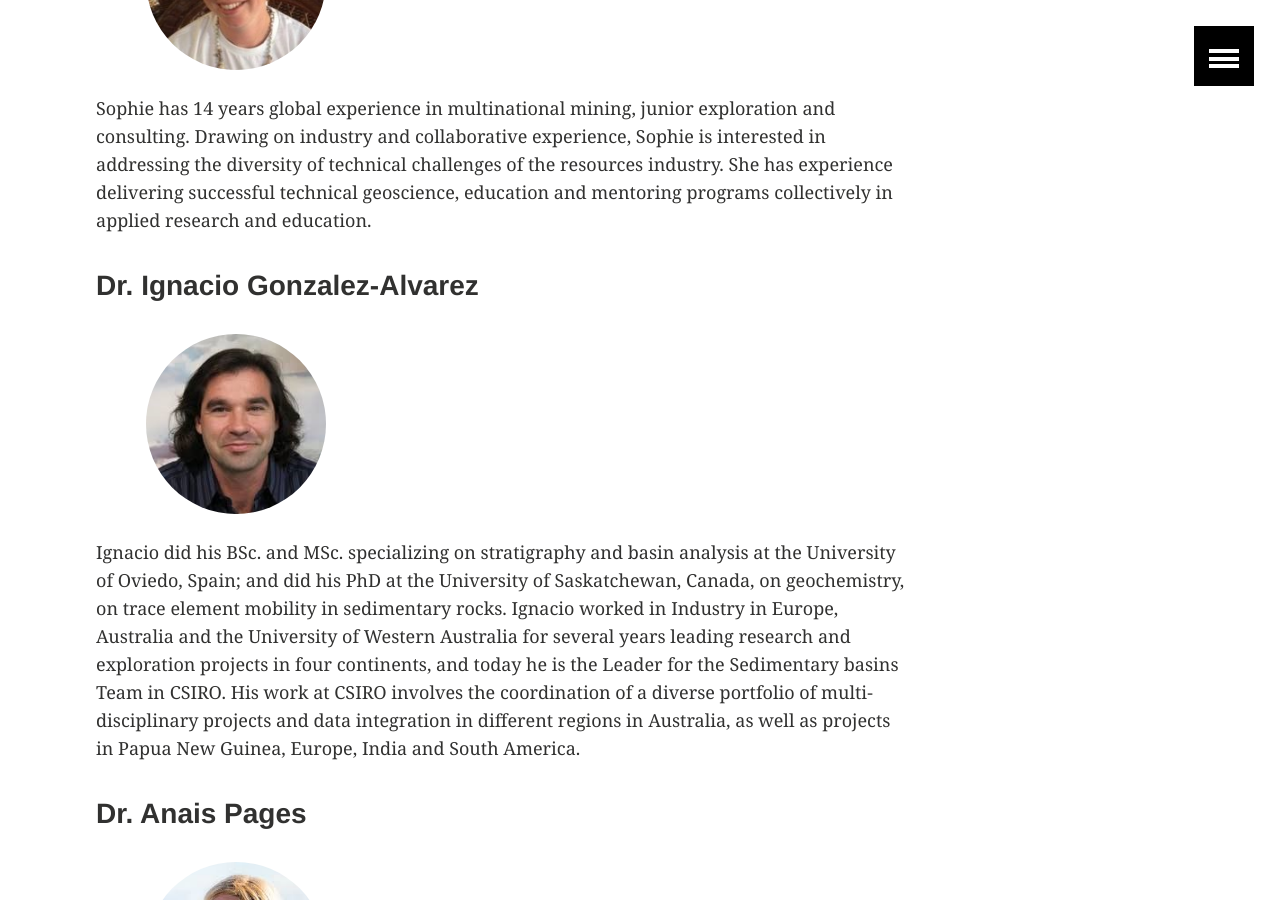
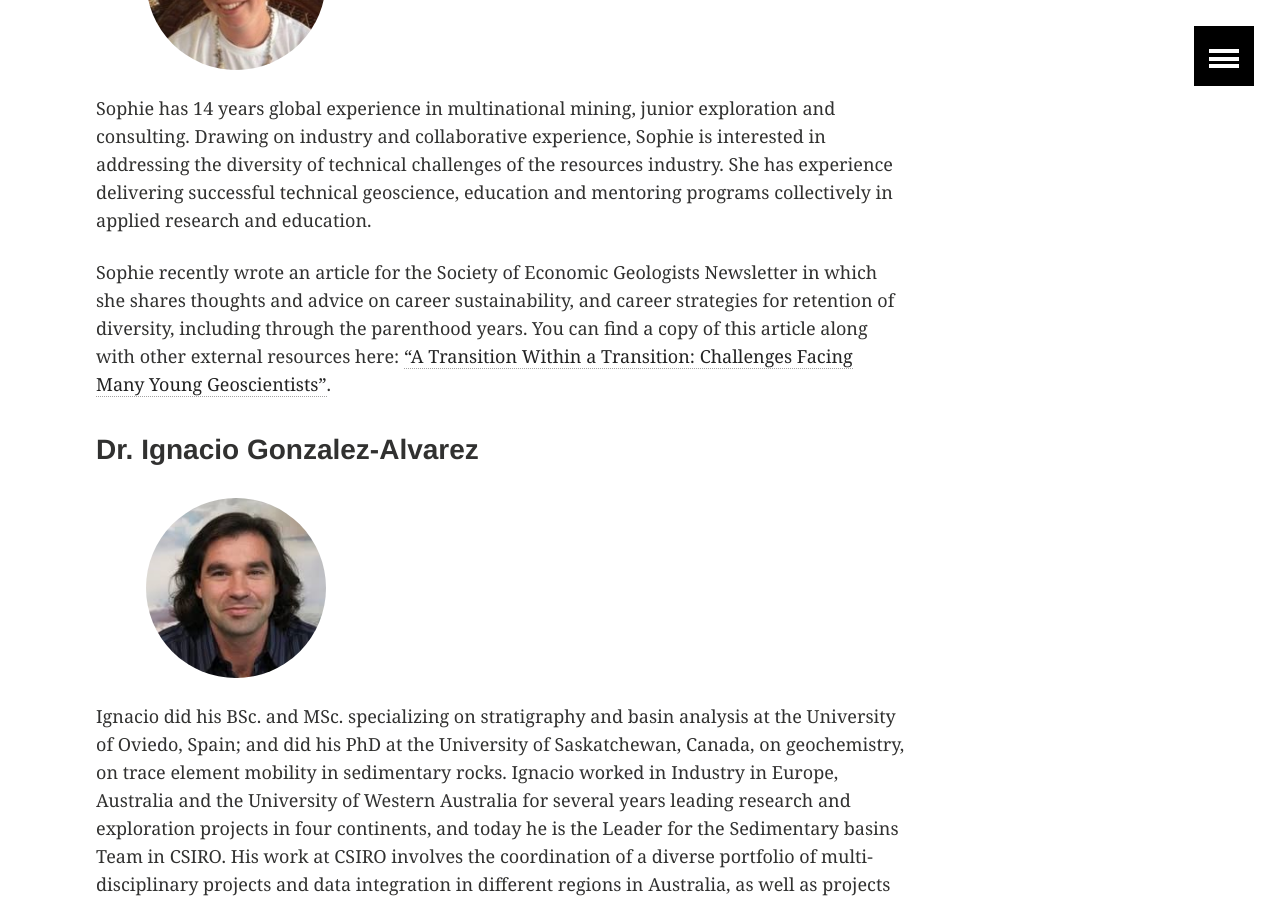
Before and after one commit to DDE-ECMR-workshop/DDE-EMCR-workshop.github.io, a Jekyll site: the page built from _pages/panel.md, in a window 1280 px wide and 900 px high, scrolled down 352 px. Built offline with Jekyll 4.4.1, drawn with Linux system fonts in a browser that asks for light colours.

Commit message:
Add Sophie's SEG Newsletter Article

```diff
--- a/_pages/panel.md
+++ b/_pages/panel.md
@@ -20,6 +20,12 @@ img {
 
 Sophie has 14 years global experience in multinational mining, junior exploration and consulting. Drawing on industry and collaborative experience, Sophie is interested in addressing the diversity of technical challenges of the resources industry. She has experience delivering successful technical geoscience, education and mentoring programs collectively in applied research and education.
 
+Sophie recently wrote an article for the Society of Economic Geologists Newsletter in which she shares thoughts and advice
+on career sustainability, and career strategies
+for retention of diversity, including
+through the parenthood years. You can find a copy of this article along with other external resources here: ["A Transition Within a Transition: Challenges Facing Many Young Geoscientists"](../external/#a-transition-within-a-transition).
+
+
 ### Dr. Ignacio Gonzalez-Alvarez
 
 <img src="../images/ignacio.jpg" alt="Ignacio"/>
```
Also changed, not shown: _pages/external.md (+3 -0 lines), 1 other file.
